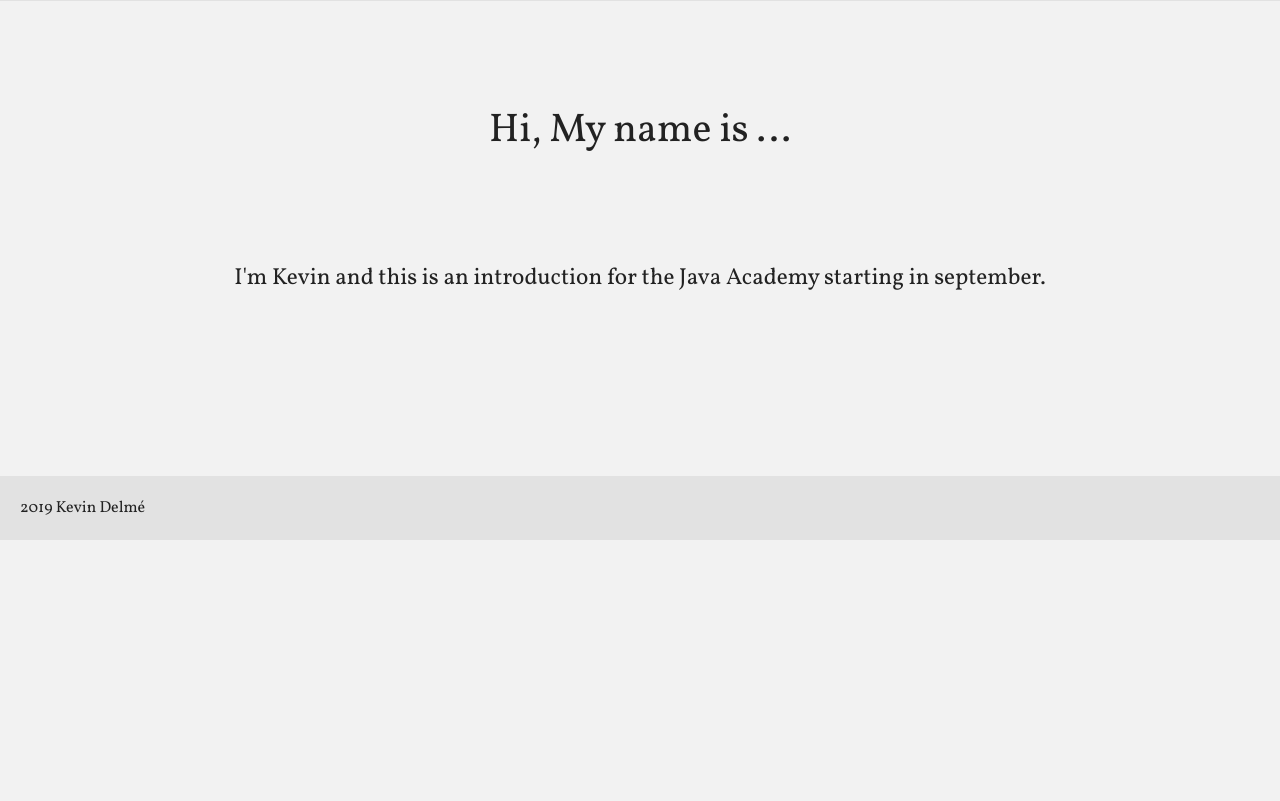
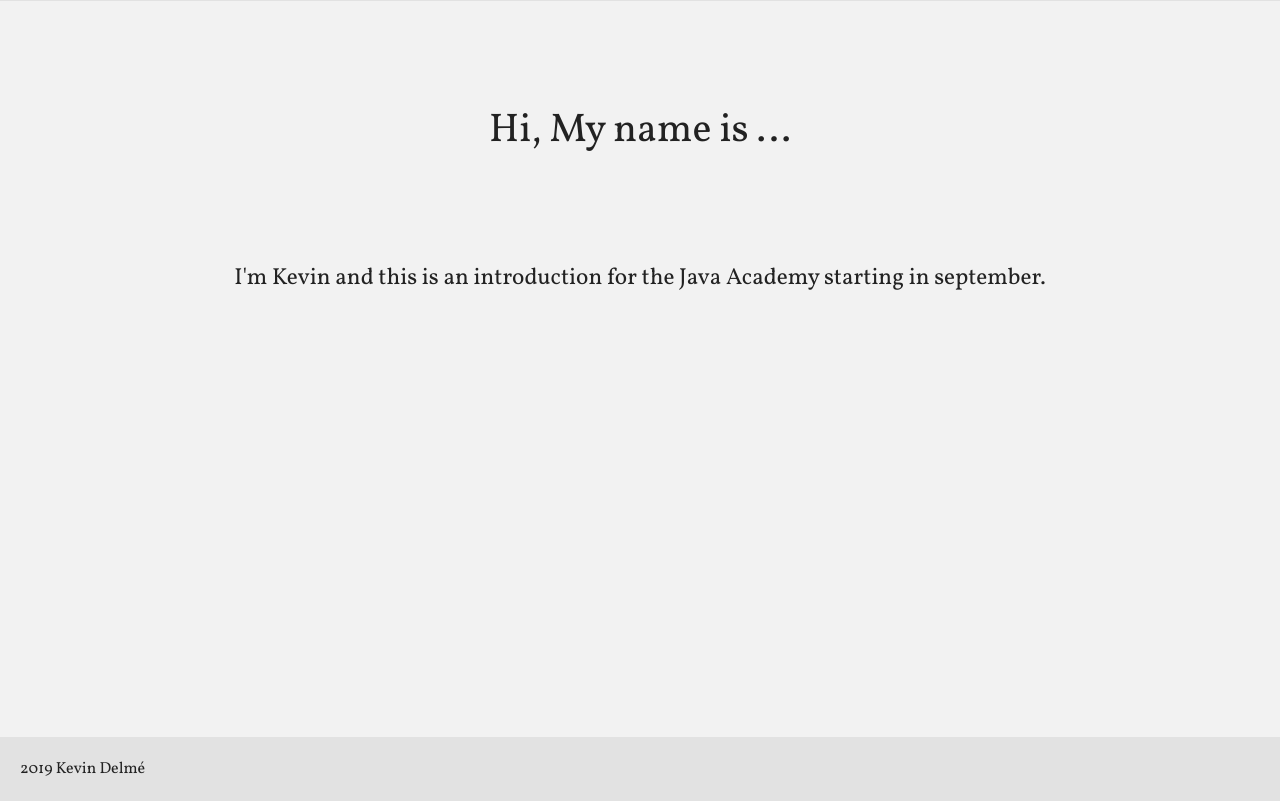
Before and after one commit to kayvine/homework, a plain HTML site: page index.html in a window 1280 px wide. Shown: the part 799-1600 px from the top of the page. Before the commit the page ends 1339 px from the top, so only its background shows below. Drawn offline with Linux system fonts and the light colour scheme.

Commit message:
add home section for more page height

```diff
--- a/index.html
+++ b/index.html
@@ -38,10 +38,14 @@
   </div>
 
   <main id="content" class="site-content" role="main">
-    <h1 style="margin-bottom: 100px;">Hi, My name is &hellip;</h1>
-    <div class="h3 mb-4">
-      <p>I'm Kevin and this is an introduction for the Java Academy starting in september.</p>
-    </div>
+    <section id="home" class="page home-page">
+
+      <h1 style="margin-bottom: 100px;">Hi, My name is &hellip;</h1>
+      <div class="h3 mb-4">
+        <p>I'm Kevin and this is an introduction for the Java Academy starting in september.</p>
+      </div>
+
+    </section>
   </main>
 
   <footer>2019 Kevin Delmé</footer>
```
